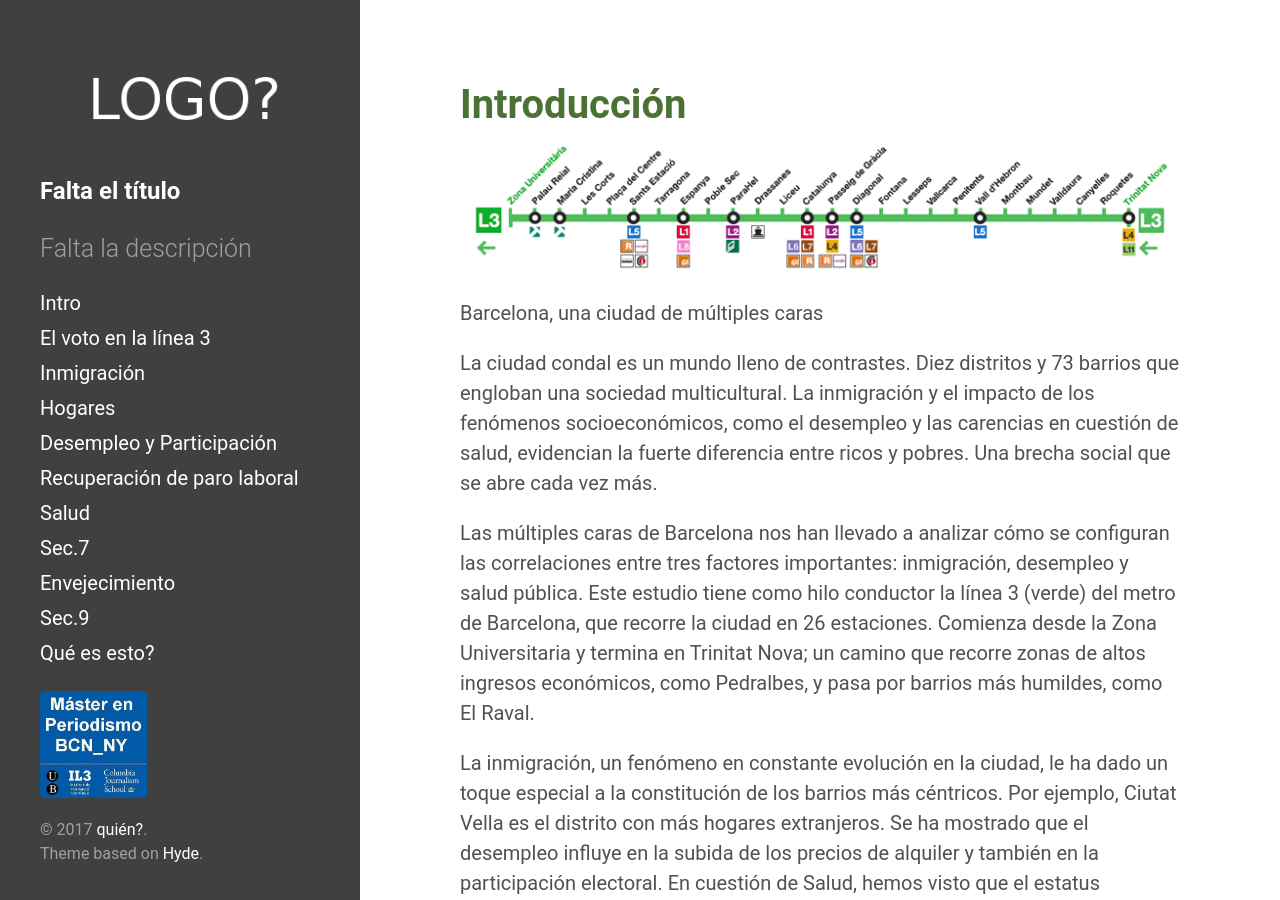
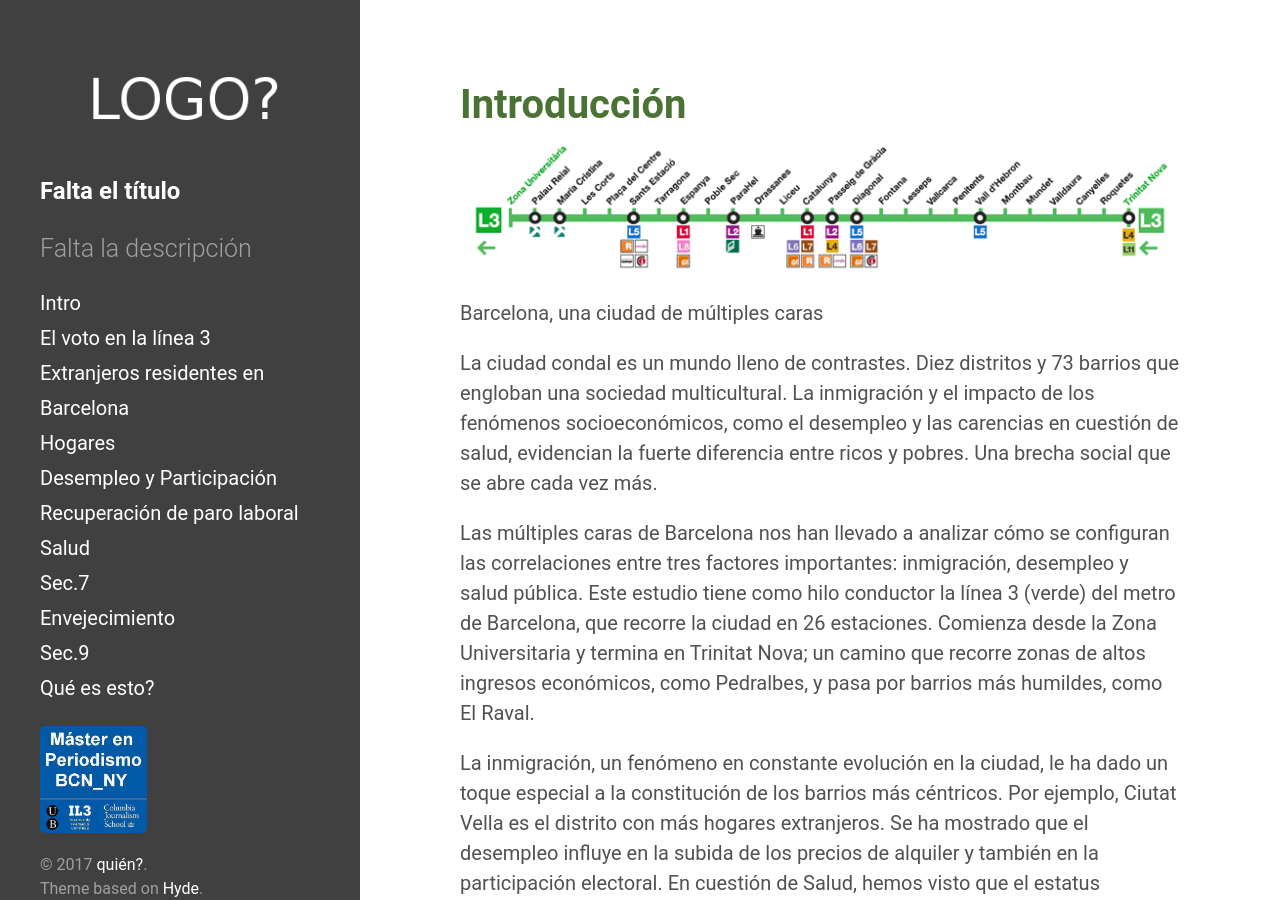
Before and after one commit to mper-bcn-ny/2017-metro, a Jekyll site: the page built from index.html, in a window 1280 px wide and 900 px high. Built offline with Jekyll 4.4.1, drawn with Linux system fonts in a browser that asks for light colours; the list of posts is cut into pages by our own code.

Commit message:
Update 2017-02-19-seccion_2.md

```diff
--- a/_posts/2017-02-19-seccion_2.md
+++ b/_posts/2017-02-19-seccion_2.md
@@ -1,7 +1,7 @@
 ---
 layout: post
 title: "La inmigración: un fenómeno en constante evolución"
-navigation: "Inmigración"
+navigation: "Extranjeros residentes en Barcelona"
 ---
 
 <b>El flujo de la inmigración ha disminuido durante los últimos años y el perfil del extranjero residente también.</b>
```
